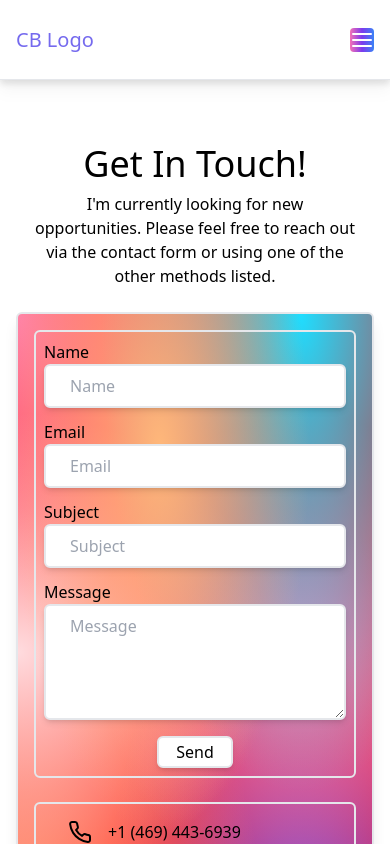
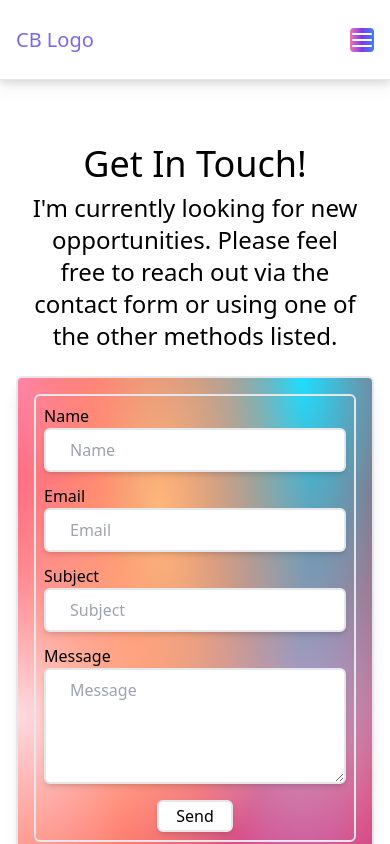
Before and after one commit to csb91/portfolio_site, a Next.js app: page /contact in a window 390 px wide. Built offline with nearby package versions, Linux system fonts and the light colour scheme.

Commit message:
update header on contact page add padding to spotify section for mobile

```diff
--- a/src/app/about/page.tsx
+++ b/src/app/about/page.tsx
@@ -42,7 +42,7 @@ export default function About() {
           />
         </div>
       </div>
-      <Spotify className={'mt-20 mb-20'}/>
+      <Spotify className={'mt-20 mb-20 p-4 sm:p-0'}/>
     </div>
   )
 }
--- a/src/app/contact/page.tsx
+++ b/src/app/contact/page.tsx
@@ -10,9 +10,9 @@ export default function Contact() {
       <h1 className='text-4xl text-center'>
         Get In Touch!
       </h1>
-      <p className='text-center mt-2 px-4 md:px-64'>
+      <h2 className='text-2xl text-center mt-2 px-4 md:px-64'>
         I&apos;m currently looking for new opportunities. Please feel free to reach out via the contact form or using one of the other methods listed.
-      </p>
+      </h2>
       <div className='container flex flex-col-reverse justify-evenly mx-auto border-2 rounded-md md:flex-row mt-6 mb-6 p-4 rainbow-mesh max-w-5xl shadow-lg'>
         <div className='container flex flex-col justify-center mt-6 md:mt-0 md:mb-0 md:mr-10 border-2 rounded-md md:w-96 p-4'>
           <div className='flex flex-row mx-4 mb-6'>
```
